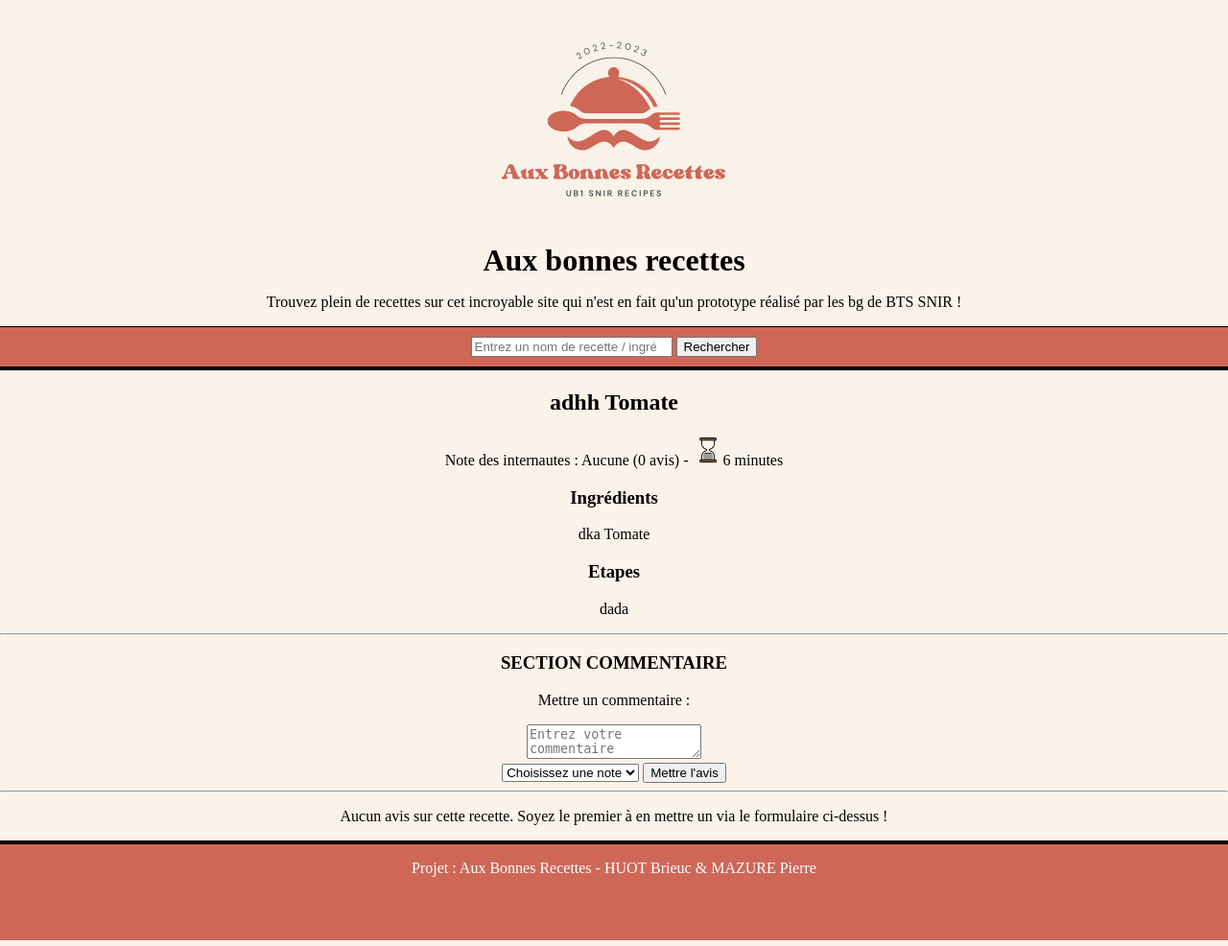
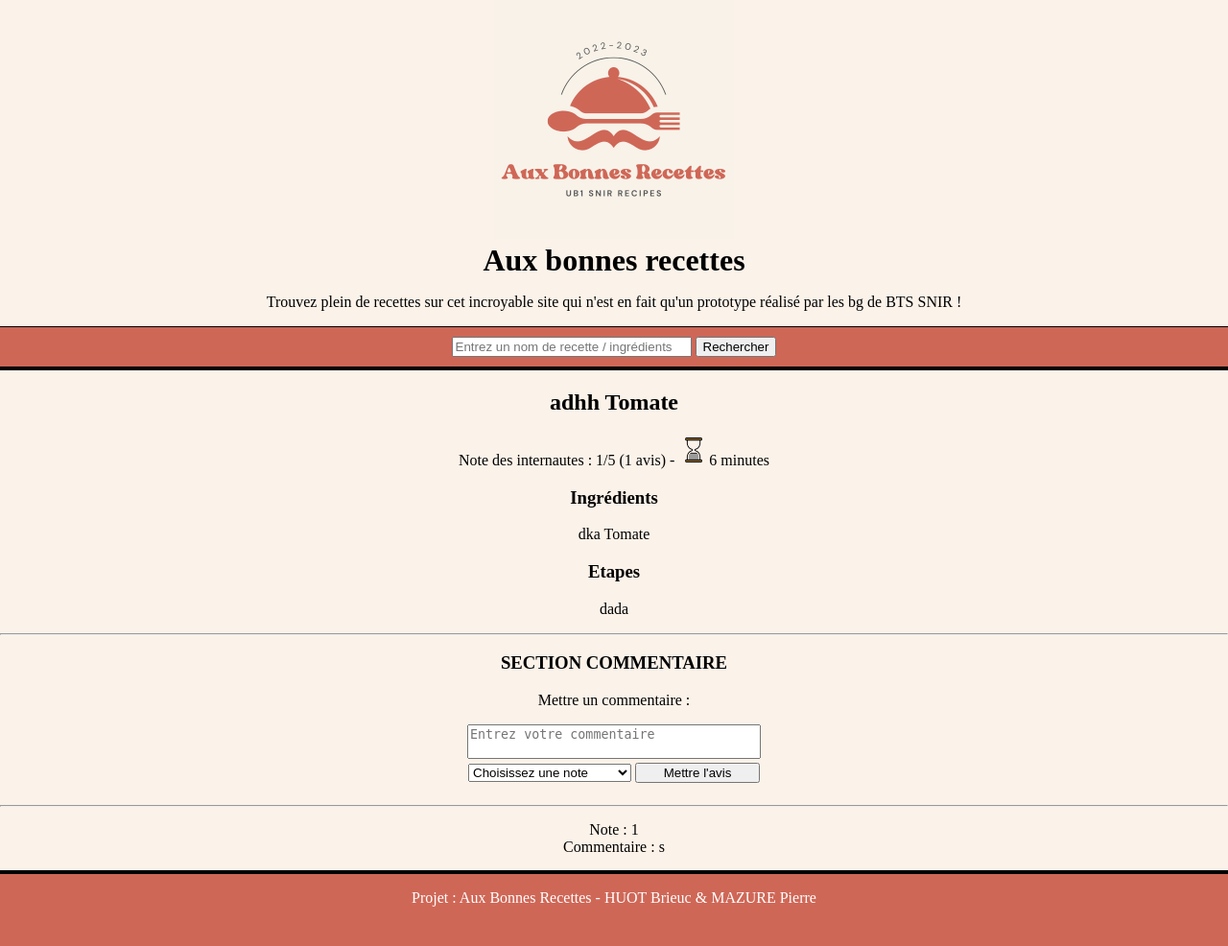
Before and after one commit to Brieuuc/Projet_SiteRecettes, a PHP site: page /html/recipe?id=6 in a window 1280 px wide. Shown: the part 55-1041 px from the top of the page at 96% size. Run offline with PHP 8.4, Linux system fonts and the light colour scheme.

Commit message:
changement admin, CSS et recipe

```diff
--- a/Admin/admin.php
+++ b/Admin/admin.php
@@ -39,7 +39,7 @@
                 <label>Consignes de préparation</label><br>
                 <textarea name="steps" required="required" placeholder="Indiquez les consignes de préparations"></textarea><br>
                 <label>Temps de préparation (en minutes)</label><br>
-                <input name="time" type="number" required="required" placeholder="0"><br>
+                <input name="time" type="number" min="0" required="required" placeholder="0"><br>
                 <button type="submit">Créer la recette</button>
             </form>
         </div>
--- a/Admin/admin_modif.php
+++ b/Admin/admin_modif.php
@@ -35,7 +35,7 @@
             <label>Consignes de préparation</label><br>
             <textarea name="steps" placeholder="Indiquez les consignes de préparations" required="required"><?php echo $Recipe['steps']?></textarea><br>
             <label>Temps de préparation (en minutes)</label><br>
-            <input type="number" name="time" value="<?php echo $Recipe['time']?>" placeholder="0" required="required"><br>
+            <input type="number" name="time" min="0" value="<?php echo $Recipe['time']?>" placeholder="0" required="required"><br>
             <button type="submit" target="admin_modif.php?id=<?php echo $_GET['id']?>">Modifier la recette</button>
             <input name="id" type="hidden" value="<?php echo $_GET['id']?>" required="required"><br>
         </form>
--- a/_data/grades.json
+++ b/_data/grades.json
@@ -1 +1 @@
-{"ai":0,"data":[]}
+{"ai":2,"data":{"1":{"recipe":"6","ip":"::1","note":1,"comment":"s","date":"2023-01-09 20:50","id":"1"},"2":{"recipe":"3","ip":"::1","note":5,"comment":"trop bon ","date":"2023-01-09 20:50","id":"2"}}}
--- a/css/style.css
+++ b/css/style.css
@@ -20,6 +20,7 @@ header h1{
 	height: 250px;
 }
 
+
 .search_bar{
 	margin: 0 auto;
 	padding: 10px 5px;
@@ -29,11 +30,11 @@ header h1{
 }
 
 .search_bar input{
-	width: 210px;
+	width: 250px;
 }
 
 footer{
-	height: 100px;
+	height: 75px;
 	width: 100%;
 	background-color: #cf6757;
 	color: white;
@@ -117,6 +118,31 @@ footer{
 	width: 60px;
 }
 
+.message_comment{
+	text-align: center;
+	font-weight: bold;
+	font-size: larger;
+}
+
+.comments_form{
+	padding-bottom: 15px;
+}
+
+.comments_form textarea{
+	width: 300px;
+	resize: none;
+}
+
+.comments_form select{
+	width: 170px;
+}
+
+.comments_form button{
+	width: 130px;
+}
+
+
+
 .form_title{
 	width: 100%;
 	font-weight: bold;
@@ -196,3 +222,7 @@ footer{
 	margin: 15px auto;
 	border: 2px solid #545454;
 }
+
+.comments_list{
+	margin: 15px;
+}
--- a/html/recipe.php
+++ b/html/recipe.php
@@ -69,6 +69,7 @@
     <!-- Affichage Commentaire(s) -->
     <div class="comments_list">
     <?php
+
         if (empty(getRecipeComments($_GET['id']))){
             echo "<p>Aucun avis sur cette recette. Soyez le premier à en mettre un via le formulaire ci-dessus !</p>";
         }
@@ -77,6 +78,7 @@
                 echo "<div class='comment'>Note : ".$Comment['note']."<br>Commentaire : ".$Comment['comment']."</div>";
             }
         }
+
     ?>
     </div>
 	<?php include 'footer.html' ?>
```
